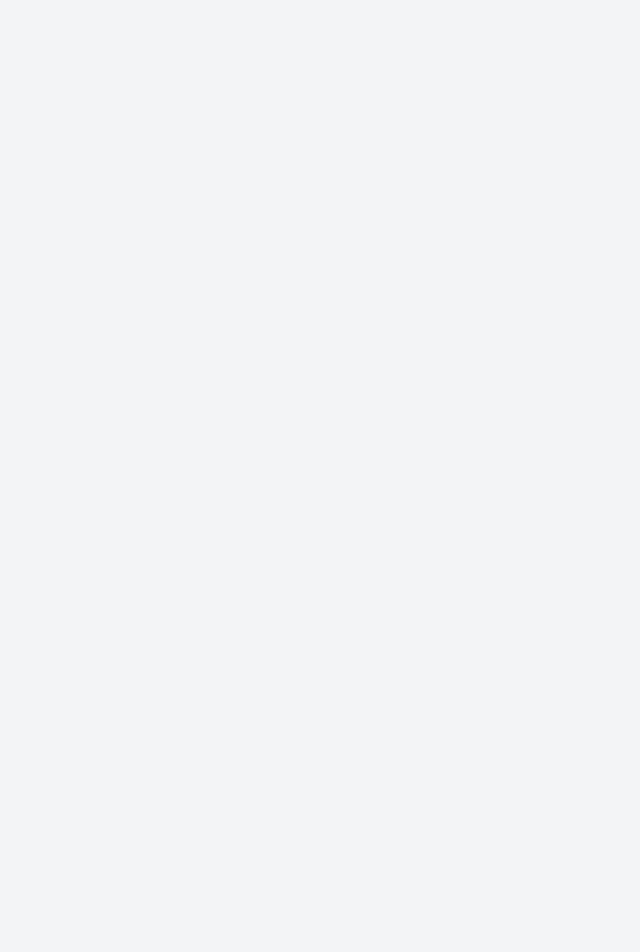
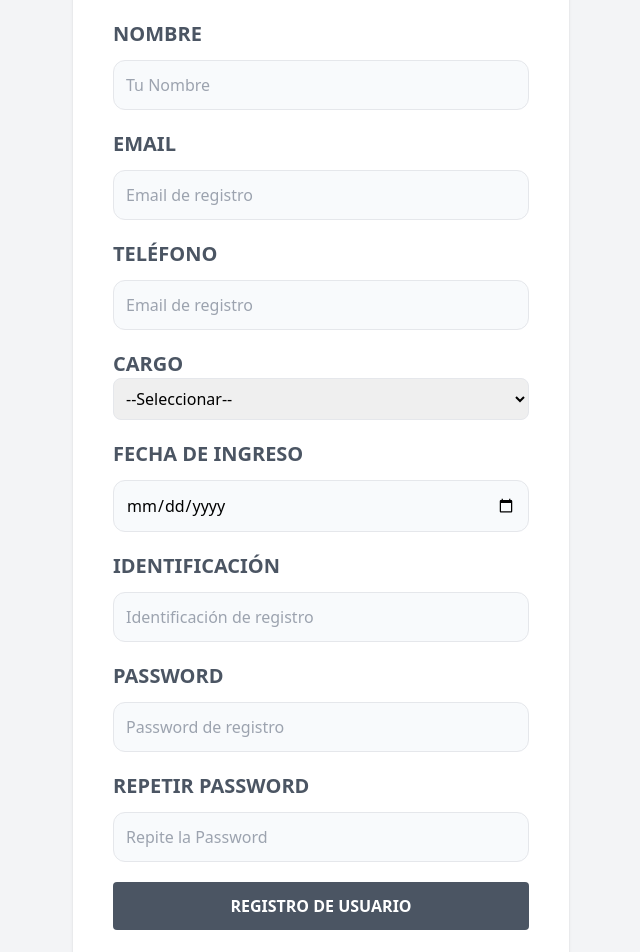
Before and after one commit to camilocodecali/gproyectos-frontend, a React (Vite) app: page /registrar in a window 1280 px wide. Shown: the part 300-1252 px from the top of the page, without its empty margins (319-959 px from the left). Before the commit the page ends 800 px from the top, so only its background shows below. Built offline with nearby package versions, Linux system fonts and the light colour scheme.

Commit message:
Feat (Registrar) : Se creo el formulario para registro y sus links inferiores

```diff
--- a/src/paginas/Login.jsx
+++ b/src/paginas/Login.jsx
@@ -1,3 +1,4 @@
+import { Link } from "react-router-dom"
 
 const Login = () => {
   return (
@@ -35,6 +36,16 @@ const Login = () => {
           hover:cursor-pointer hover:bg-gray-700 transition-colors"
         />
       </form>
+      <nav className="lg:flex lg:justify-between text-center my-5 text-slate-500 uppercase text-sm">
+        <Link
+          className="block"
+          to="/registrar"
+        >¿No tienes una cuenta? Regístrate</Link>
+        <Link
+          className="block"
+          to="/olvide-password"
+        >Olvide mi Password</Link>
+      </nav>
     </>
   )
 }
--- a/src/paginas/Registrar.jsx
+++ b/src/paginas/Registrar.jsx
@@ -1,10 +1,141 @@
+import { Link } from "react-router-dom";
 
 const Registrar = () => {
   return (
-    <div>
-      Desde Registrar
-    </div>
-  )
-}
+    <>
+      <h1 className="text-red-950 font-black text-6xl capitalize text-center">
+        Registrate en la App
+      </h1>
+      <form className="my-10 bg-white shadow rounded-lg p-10">
+        <div className="my-5">
+          <label
+            className="uppercase text-gray-600 block text-xl font-bold"
+            htmlFor="nombre"
+          >
+            Nombre
+          </label>
+          <input
+            id="nombre"
+            type="text"
+            placeholder="Tu Nombre"
+            className="w-full mt-3 p-3 border rounded-xl bg-slate-50"
+          />
+        </div>
+        <div className="my-5">
+          <label
+            className="uppercase text-gray-600 block text-xl font-bold"
+            htmlFor="email"
+          >
+            Email
+          </label>
+          <input
+            id="email"
+            type="email"
+            placeholder="Email de registro"
+            className="w-full mt-3 p-3 border rounded-xl bg-slate-50"
+          />
+        </div>
+        <div className="my-5">
+          <label
+            className="uppercase text-gray-600 block text-xl font-bold"
+            htmlFor="telefono"
+          >
+            Teléfono
+          </label>
+          <input
+            id="telefono"
+            type="number"
+            placeholder="Email de registro"
+            className="w-full mt-3 p-3 border rounded-xl bg-slate-50"
+          />
+        </div>
+        <div className="my-5">
+          <label
+            className="uppercase text-gray-600 block text-xl font-bold"
+            htmlFor="cargo"
+          >
+            Cargo
+          </label>
+          <select
+            id="cargo"
+            className="border w-full p-2
+            placeholder-gray-400 rounded-lg"
+          >
+            <option value="">--Seleccionar--</option>
+          </select>
+        </div>
+        <div className="my-5">
+            <label
+              className="uppercase text-gray-600 block text-xl font-bold"
+              htmlFor="fechaIngreso"
+            >
+              Fecha de Ingreso
+            </label>
+            <input
+              id="fechaIngreso"
+              type="date"
+              className="w-full mt-3 p-3 border rounded-xl bg-slate-50"
+            />
+        </div>
+        <div className="my-5">
+          <label
+            className="uppercase text-gray-600 block text-xl font-bold"
+            htmlFor="identificacion"
+          >
+            Identificación
+          </label>
+          <input
+            id="identificacion"
+            type="number"
+            placeholder="Identificación de registro"
+            className="w-full mt-3 p-3 border rounded-xl bg-slate-50"
+          />
+        </div>
+        <div className="my-5">
+          <label
+            className="uppercase text-gray-600 block text-xl font-bold"
+            htmlFor="password"
+          >
+            Password
+          </label>
+          <input
+            id="password"
+            type="password"
+            placeholder="Password de registro"
+            className="w-full mt-3 p-3 border rounded-xl bg-slate-50"
+          />
+        </div>
+        <div className="my-5">
+          <label
+            className="uppercase text-gray-600 block text-xl font-bold"
+            htmlFor="password2"
+          >
+            Repetir Password
+          </label>
+          <input
+            id="password2"
+            type="password"
+            placeholder="Repite la Password"
+            className="w-full mt-3 p-3 border rounded-xl bg-slate-50"
+          />
+        </div>
+        <input
+          type="submit"
+          value="Registro de usuario"
+          className="bg-gray-600 mb-5 w-full py-3 text-white uppercase font-bold rounded
+          hover:cursor-pointer hover:bg-gray-700 transition-colors"
+        />
+      </form>
+      <nav className="lg:flex lg:justify-between text-center my-5 text-slate-500 uppercase text-sm">
+        <Link className="block" to="/">
+          ¿Ya tienes una cuenta? Inicia Sesión
+        </Link>
+        <Link className="block" to="/olvide-password">
+          Olvide mi Password
+        </Link>
+      </nav>
+    </>
+  );
+};
 
-export default Registrar
+export default Registrar;
```
